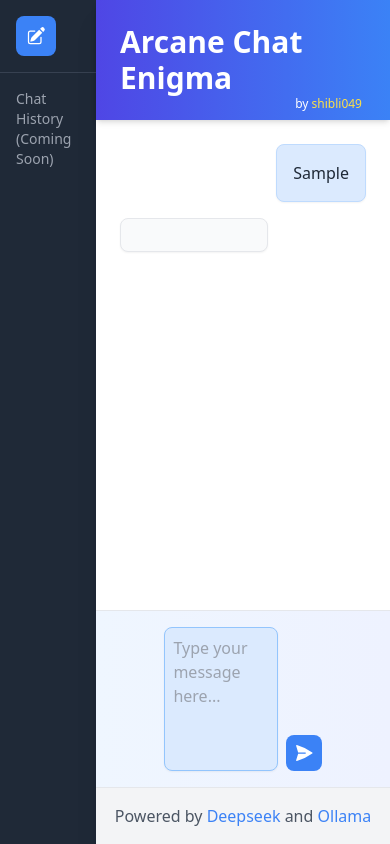
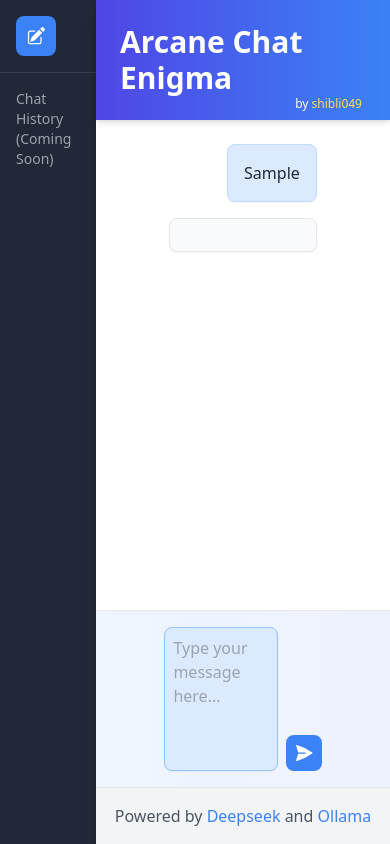
Before and after one commit to shibli049/ollama-chat-enigma, a React (Vite) app in the folder frontend/: page / in a window 390 px wide. Both pictures are taken after typing "Sample" into the empty fields and a click on the button 303 px from the left and 753 px from the top of the page. Built offline with nearby package versions, Linux system fonts and the light colour scheme; no server answers; the HTML template or start-up script is replaced by a standard one.

Commit message:
Refactor ChatMessage component layout for improved alignment and responsiveness

```diff
--- a/frontend/src/components/ChatMessage.jsx
+++ b/frontend/src/components/ChatMessage.jsx
@@ -9,7 +9,7 @@ export const ChatMessage = ({ message }) => {
   if (message.role === 'assistant' && message.content.includes('<think>')) {
     const { reasoning, answer } = parseMessage(message.content);
     return (
-      <div className="flex justify-start">
+      <div className="flex justify-center">
         <div className="max-w-[60%] w-full rounded-lg p-4 shadow-sm bg-gray-200 text-gray-800">
           {reasoning && (
             <details className="mb-2 border rounded p-2 bg-gray-100">
@@ -45,13 +45,17 @@ export const ChatMessage = ({ message }) => {
   }
 
   return (
-    <div className={`flex ${isUser ? 'justify-end' : 'justify-start'}`}>
-      <div className={`rounded-lg p-4 shadow-sm ${
-        isUser
-          ? 'max-w-[45%] bg-blue-100 border border-blue-200 text-gray-800'
-          : 'max-w-[60%] w-full bg-gray-50 border border-gray-200 text-gray-800'
-      }`}>
-        {message.content}
+    <div className="flex justify-center">
+      <div className="w-full max-w-[60%]">
+        <div className={`flex ${isUser ? 'justify-end' : 'justify-start'}`}>
+          <div className={`rounded-lg p-4 shadow-sm ${
+            isUser
+              ? 'max-w-[75%] bg-blue-100 border border-blue-200 text-gray-800'
+              : 'w-full bg-gray-50 border border-gray-200 text-gray-800'
+          }`}>
+            {message.content}
+          </div>
+        </div>
       </div>
     </div>
   );
```
